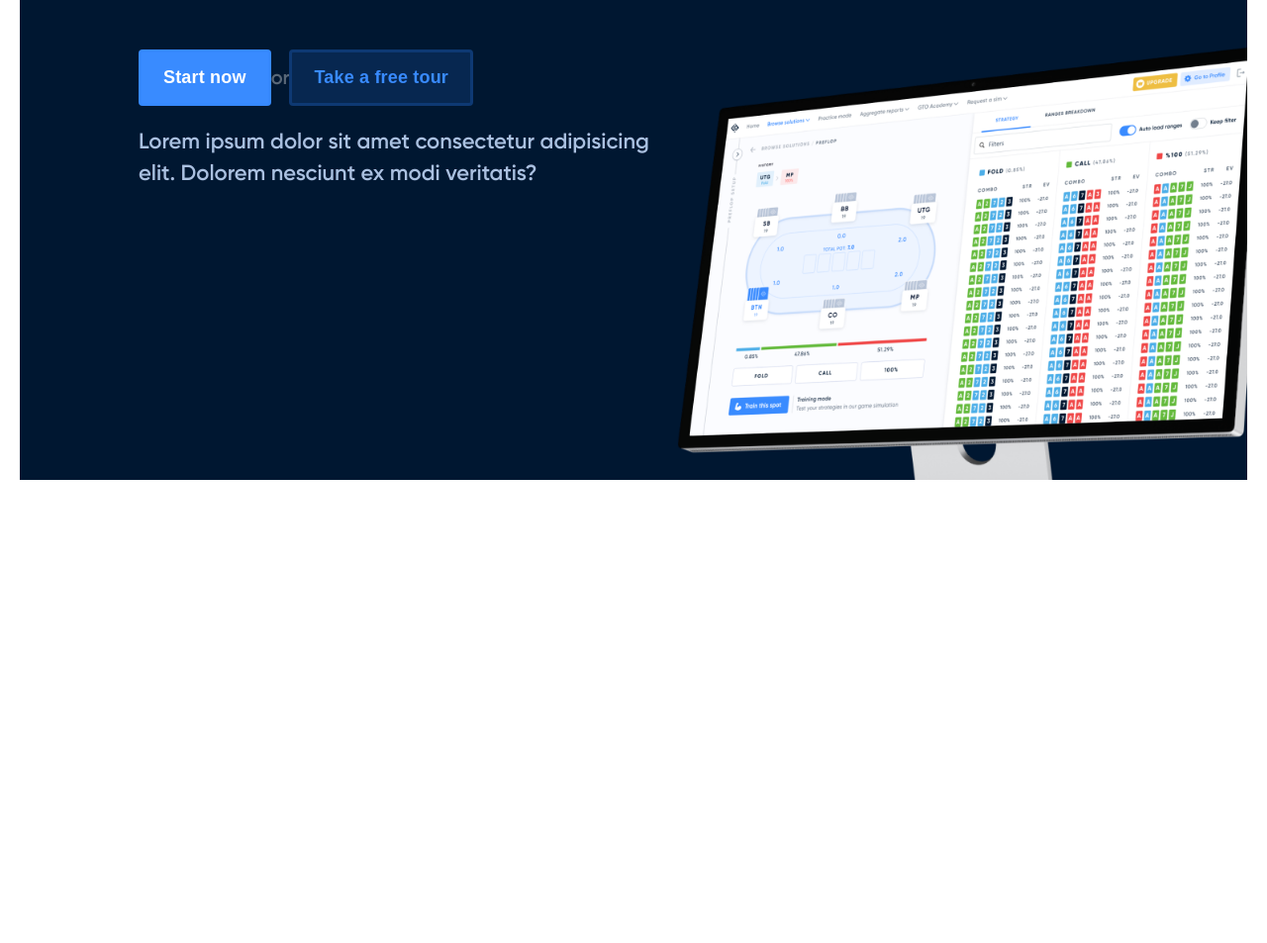
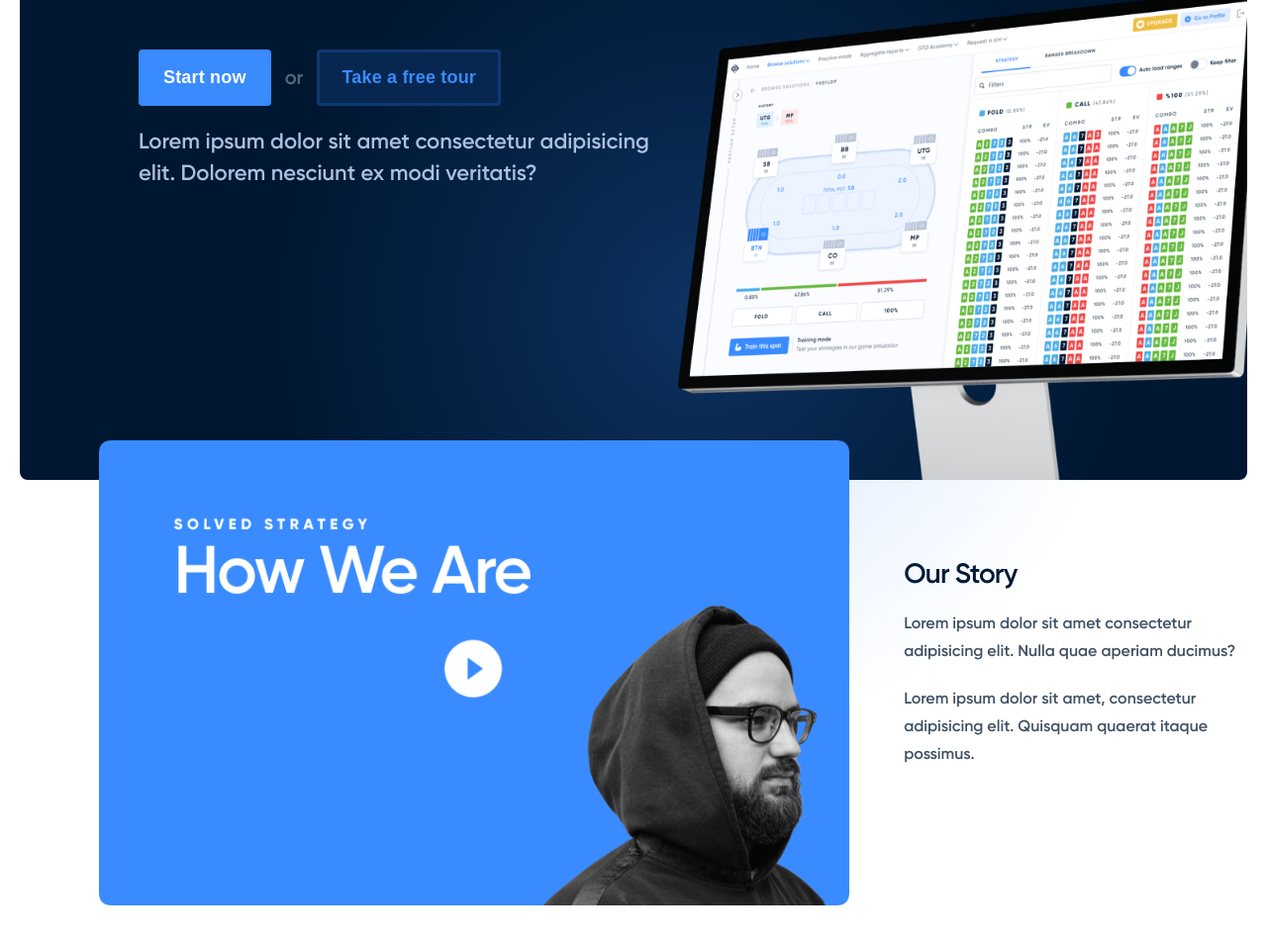
Before and after one commit to adovg/landing-upwork, a website built with Parcel: page src/index.html in a window 1280 px wide. Shown: the part 389-1342 px from the top of the page at 99% size. Before the commit the page ends 874 px from the top, so only its background shows below. Built offline with nearby package versions, Linux system fonts and the light colour scheme; files whose address does not match are found by name.

Commit message:
hero+story

```diff
--- a/src/index.html
+++ b/src/index.html
@@ -102,6 +102,25 @@
       </section>
     </div>
 
+      <section class="story story__wrapper">
+
+        <div class="story__video">
+          <img src="./img/Frame 30566.png" alt="video frames">
+        </div>
+        <div class="story__about">
+          <div class="story__title">Our Story</div>
+          <div class="story__text">
+            <span>
+              Lorem ipsum dolor sit amet consectetur adipisicing elit. Nulla quae aperiam ducimus?
+            </span>
+            <span>
+              Lorem ipsum dolor sit amet, consectetur adipisicing elit. Quisquam quaerat itaque possimus.
+            </span>
+          </div>
+        </div>
+
+      </section>
+
   </div>
   <script src="index.js"></script>
 </body>
--- a/src/index.js
+++ b/src/index.js
@@ -2,8 +2,8 @@
 
 
 window.onload = () => {
-    console.log('load')
-    console.log(window.innerWidth)
+    console.log('load');
+    console.log(window.innerWidth);
     let burgerBtn = document.querySelector('.burger__btn');
     //console.log(burgerBtn)
     burgerBtn.onclick = function () {
--- a/src/styles.scss
+++ b/src/styles.scss
@@ -15,6 +15,11 @@
 //Fonts
 $fontMain: 'Gilroy', sans-serif;
 
+// html, body{
+//   height: 100%;
+//   width: 100%;
+//   overflow: hidden;
+//   }
 
 
 .container {
@@ -72,7 +77,14 @@ $fontMain: 'Gilroy', sans-serif;
   display: none !important;
 }
 
+.responsive__img {
+  max-width: 800px;
+  width: 100%;
+  height: auto;
+}
+
 @import './styles/header/header.scss';
 @import './styles/header/hamburger-nav.scss';
 @import './styles/header/navbar.scss';
 @import './styles/hero/hero.scss';
+@import './styles/story/story.scss';
--- a/src/styles/__colors.scss
+++ b/src/styles/__colors.scss
@@ -2,3 +2,4 @@
 $primary: #001731;
 $secondary: #398BFF;
 $secondaryHover: #23569e;
+$storyText: #001731;
--- a/src/styles/header/hamburger-nav.scss
+++ b/src/styles/header/hamburger-nav.scss
@@ -1,9 +1,19 @@
+.burger {
+  display: none;
+  cursor: pointer;
+}
+
+
 .burger__btn {
   display: none;
   flex-direction: column;
   position: fixed;
   cursor: pointer;
   z-index: 3;
+  margin-top: 15px;
+  @media (max-width: $breakpoint480) {
+    left: 80vw;
+  }
 }
 
 .line {
--- a/src/styles/header/header.scss
+++ b/src/styles/header/header.scss
@@ -1,14 +1,19 @@
-// .nav {
-
-// }
-
 .header__wrapper {
     background-color: $primary;
     padding: 0 120px;
     position: relative;
+    z-index: 0;
+    border-radius: 8px;
+
+    @media (max-width: $breakpoint992) {
+        padding: 0 80px;
+    }
+
+    @media (max-width: $breakpoint768) {
+        padding: 0 60px;
+    }
+
+    @media (max-width: $breakpoint480) {
+        padding: 0 30px;
+    }
 }
-
-.burger {
-    display: none;
-    cursor: pointer;
-}
--- a/src/styles/header/navbar.scss
+++ b/src/styles/header/navbar.scss
@@ -7,7 +7,6 @@ nav {
 .navbar {
   display: flex;
   justify-content: space-between;
-  //width: 100%;
   align-items: center;
   padding: 18px 20px;
 }
@@ -24,11 +23,12 @@ nav {
   display: flex;
   justify-content: space-between;
   align-items: center;
-  //margin-left: 24px;
   gap: 24px;
   cursor: pointer;
+
   &__item {
     opacity: 0.8;
+
     &:hover {
       opacity: 1;
       transition: .3s ease;
@@ -36,16 +36,22 @@ nav {
   }
 }
 
-/////////////////////////   nav btns
-
 .nav__control {
   display: flex;
   align-items: center;
+
+  @media (max-width: $breakpoint480) {
+    display: none;
+  }
 }
 
 .nav__btn-primary {
   margin-left: 45px;
   margin-right: 8px;
+
+  @media (max-width: $breakpoint480) {
+    margin-left: 15px;
+  }
 }
 
 .nav__btn {
@@ -54,7 +60,7 @@ line-height: 16px;
   padding: 8px 12px;
 }
 
-select{
+select {
   border: none;
   color: white;
   background-color: $primary;
@@ -64,20 +70,12 @@ font-weight: 700;
   font-size: 14px;
   line-height: 16px;
   width: 56px;
+
   option {
     border: none;
+
     &:hover {
       background-color: $secondary;
     }
   }
 }
-
-
-
-@media (min-width: 780px) {
-
-  // .menu {
-  //     display: flex !important;
-  //     color: #000;
-  // }
-};
--- a/src/styles/hero/hero.scss
+++ b/src/styles/hero/hero.scss
@@ -1,9 +1,10 @@
 .hero {
     //position: relative;
+    overflow: hidden;
+    z-index: -1;
     &__title {
         padding-top: 106px;
-        // padding-top: 213px;
-        //padding-left: 115px;
+
         font-style: normal;
         font-weight: 700;
         font-size: 72px;
@@ -15,17 +16,20 @@
         flex-direction: column;
         flex-wrap: nowrap;
         z-index: 1;
+
         @media (max-width: $breakpoint992) {
             max-width: 100%;
             font-size: 58px;
             padding-top: 75px;
         }
+
         @media (max-width: $breakpoint768) {
             font-size: 42px;
             line-height: 110%;
             padding-top: 35px;
             text-align: center;
         }
+
         @media (max-width: $breakpoint480) {
             font-size: 32px;
 
@@ -37,25 +41,31 @@
         display: flex;
         margin-top: 34px;
         align-items: center;
+
         @media (max-width: $breakpoint768) {
             justify-content: center;
             margin-top: 24px;
         }
+
         @media (max-width: $breakpoint480) {
             flex-direction: column;
+            margin-top: 14px;
         }
 
         .hero__btn {
             margin-top: 20px;
             margin-bottom: 20px;
+
             @media (max-width: $breakpoint480) {
                 width: 100%;
                 text-align: center;
+                margin-bottom: 10px;
             }
         }
 
         span {
             display: block;
+            margin: 11px 14px;
             max-width: 19px;
             max-height: 29px;
             font-style: normal;
@@ -63,6 +73,10 @@
             font-size: 20px;
             line-height: 145%;
             color: rgba(255, 255, 255, 0.35);
+
+            @media (max-width: $breakpoint480) {
+                display: none;
+            }
         }
     }
 
@@ -74,11 +88,13 @@
         font-size: 22px;
         line-height: 145%;
         color: #AAC0E0;
+
         @media (max-width: $breakpoint992) {
             max-width: 100%;
             font-size: 20px;
             text-align: center;
         }
+
         @media (max-width: $breakpoint768) {
             margin-top: 26px;
         }
@@ -92,15 +108,16 @@
 .hero__img {
     position: absolute;
     right: 0;
-    bottom: -60px;
-    // bottom: 0;
+    //bottom: -60px;
+    bottom: 0px;
     z-index: 0;
     max-width: 45vw;
     height: auto;
-    //max-height: 700px;
+
     @media (max-width: $breakpoint1200) {
         bottom: 0;
     }
+
     @media (max-width: $breakpoint480) {
         max-width: 250px;
         width: 100%;
@@ -111,16 +128,19 @@
 .hero__content {
     position: relative;
     z-index: 1;
-    //max-width: 45vw;
 }
 
 .hero__gradient {
     position: absolute;
     right: 116px;
-    bottom: 160px;
-    // bottom: -260px;
-    max-width: 869px;
-    min-height: 869px;
+    bottom: -260px;
+    width: 869px;
+    height: 869px;
     background: radial-gradient(50% 50% at 50% 50%, rgba(57, 139, 255, 0.324) 0%, rgba(57, 139, 255, 0.24) 20.83%, rgba(57, 139, 255, 0) 100%);
     opacity: 0.75;
+
+    @media (max-width: $breakpoint768) {
+        right: -150px;
+    }
+
 }
--- /dev/null
+++ b/src/styles/story/story.scss
@@ -0,0 +1,58 @@
+.story {
+    display: flex;
+    margin-bottom: 10px;
+
+    .story__about {
+        display: flex;
+        flex-direction: column;
+        margin-left: 55px;
+
+        .story__title {
+            font-style: normal;
+            font-weight: 700;
+            font-size: 28px;
+            line-height: 110%;
+            letter-spacing: -0.03em;
+            color: $storyText;
+            margin-bottom: 20px;
+        }
+
+        .story__text {
+            font-family: 'Gilroy';
+            font-style: normal;
+            font-weight: 400;
+            font-size: 16px;
+            line-height: 175%;
+            color: $storyText;
+            opacity: 0.75;
+            max-width: 366px;
+
+                span {
+                    margin-bottom: 20px;
+                }
+        }
+    }
+
+    span {
+        display: block;
+    }
+
+    .story__video {
+        //margin-left: 80px;
+        margin-top: -120px;
+        // position: relative;
+        z-index: 3;
+            img {
+                max-width: 800px;
+                width: 100%;
+                height: auto;
+            }
+    }
+}
+
+
+.story__wrapper {
+    margin-left: 80px;
+    margin-top: 80px;
+    margin-bottom: 72px;
+}
```
Also changed, not shown: dist/index.html, src/img/Frame 30566.png (added). Lines whose indentation alone changed are shown as unchanged.
